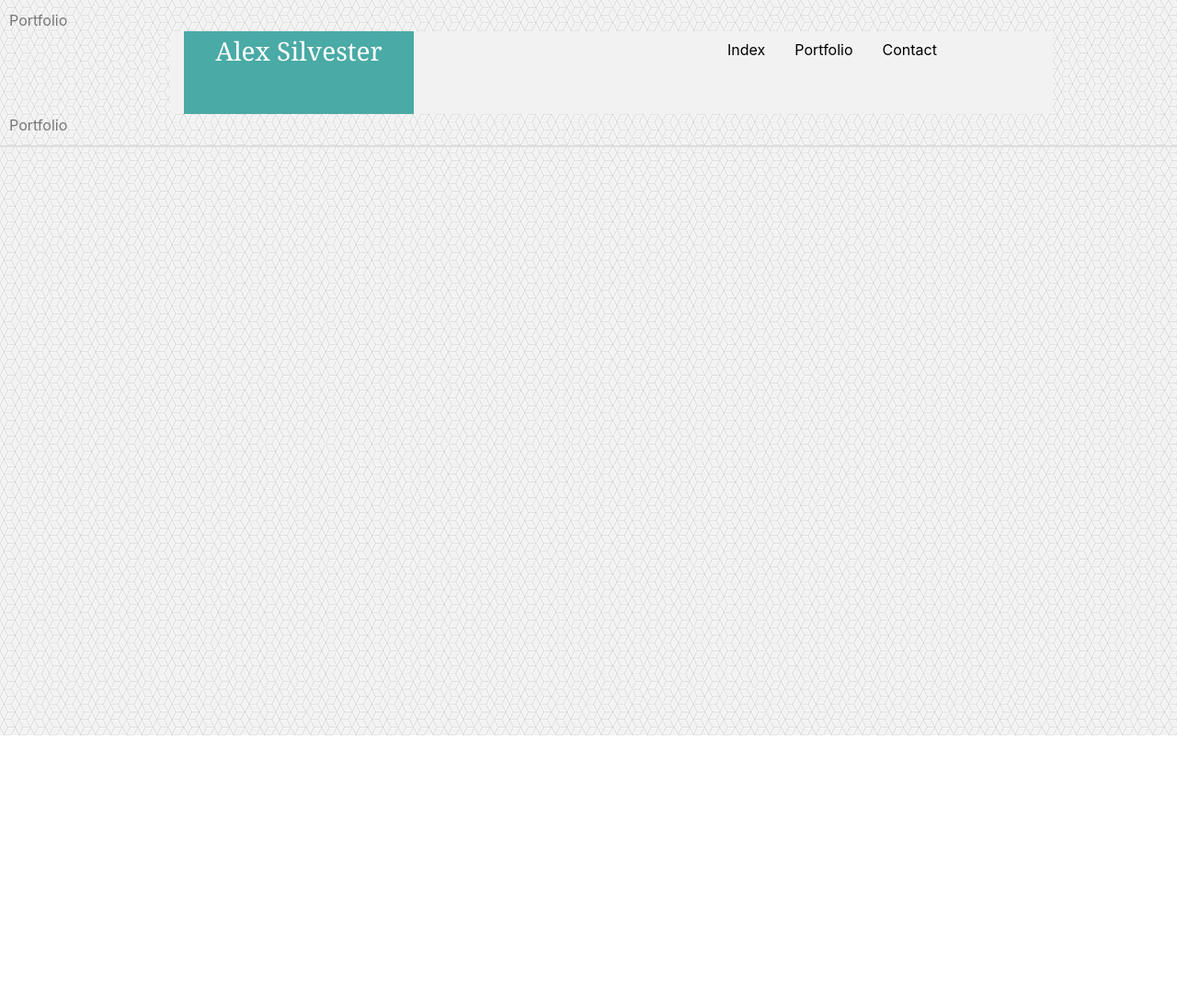
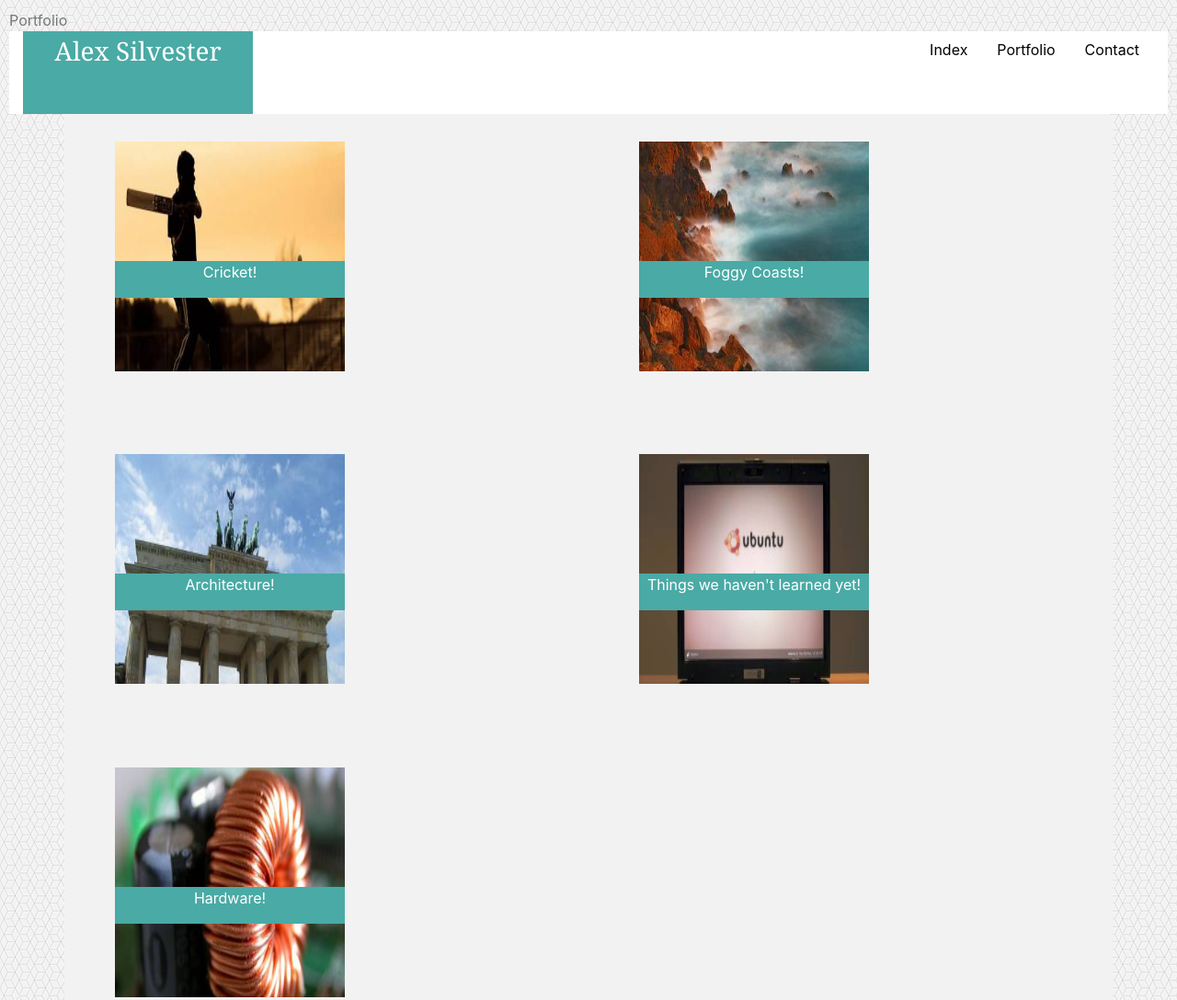
Before and after one commit to aosilvester/-Bootstrap-Portfolio, a plain HTML site: page portfolio.html in a window 1280 px wide. Shown: the top 1088 px of the page at 92% size. Before the commit the page ends 800 px from the top, so only its background shows below. Drawn offline with nearby package versions, Linux system fonts and the light colour scheme.

Commit message:
updated navbars on all pages. finished portfolio page

```diff
--- a/assets/css/style.css
+++ b/assets/css/style.css
@@ -37,13 +37,16 @@ header{
     text-align: center;
     font-size: 28px;
     font-family: Georgia, ‘Times New Roman’, Times, serif;
+ }
 
-
- }
+.container-fluid{
+    background-color: white;
+}
 
 
  .col{
      padding-left: 0px;
+     background-color: white;
  }
 .menu{
     position: relative;
@@ -131,9 +134,9 @@ body{
 p{
     font-family: Arial, Helvetica, sans-serif;
     color: #777777;
-    padding: 10px;
-    margin: 20px;
-    left: 50%;
+    /* padding: 10px;
+    margin: 20px; */
+    /* left: 50%; */
  }
 
 
@@ -175,13 +178,13 @@ input[type=submit] {
     cursor: pointer;
 }
 
- .container {
+ .container-content {
     border-radius: 5px;
     background-color: #f2f2f2;
     /* padding: 20px; */
-    width: 960px;
+    /* width: 960px; */
     /* left: 50%; */
-    margin-left: 175px;
+    /* margin-left: 175px; */
     /* mess with the margin to get it centered. */
 }
 
@@ -196,7 +199,7 @@ input[type=submit] {
 
  }
  .protext{
-    width: 300px;
+    width: 250px;
     height: 40px;
     margin: 20px;
     color: white;
--- a/portfolio.html
+++ b/portfolio.html
@@ -14,16 +14,13 @@
 </head>
 
 
-<div class="container">
+<div class="container-fluid">
     <div class="row">
         <div class="col-sm">
             <a class="nav-link1 active" href="index.html"><div class="name">Alex Silvester</div></a>
         </div>
-        <!-- <div class="col-sm">
-            One of three columns
-        </div> -->
             <div class="col-md">
-            <ul class="nav justify-content-center">
+                <ul class="nav justify-content-end">
                     <li class="nav-item">
                         <a class="nav-link" href="index.html">Index</a>
                     </li>
@@ -41,6 +38,78 @@
 
 
 <body>
-    Portfolio
+        <div class="container container-content">
+            <div class="row">
+                <div class="col-md">
+                    <div class="pro1"><img src="assets/images/portpic1.jpg">
+                        <div class=protext>
+                            Cricket!
+                        </div>
+                    </div>
+                </div>
+
+                <div class="col-md">
+                    <div class="pro1"><img src="assets/images/portpic2.jpg">
+                        <div class=protext>
+                            Foggy Coasts!
+                        </div>
+                    </div>
+                </div>
+            </div>
+            <div class="row">
+                <div class="col-md">
+                    <div class="pro1"><img src="assets/images/portpic3.jpg">
+                        <div class=protext>
+                            Architecture!
+                        </div>
+                    </div>
+                </div>
+                <div class="col-md">
+                    <div class="pro1"><img src="assets/images/portpic4.jpg">
+                        <div class=protext>
+                            Things we haven't learned yet!
+                        </div>
+                    </div>
+                </div>
+            </div>
+            <div class="row">
+                <div class="col-md">
+                    <div class="pro1"><img src="assets/images/portpic5.jpg">
+                        <div class=protext>
+                            Hardware!
+                        </div>
+                    </div>
+                </div>
+            </div>
+
+
+
+            </div>
+        </div>
+
+
+
+
+
+
+
+
+
+
+
+
+
+
+
+
+
+
+
+
+
+
+
+
+
                         </body>
 </html>
```
Also changed, not shown: contact.html (+19 -19 lines), index.html (+5 -4 lines). Lines whose indentation alone changed are shown as unchanged.
